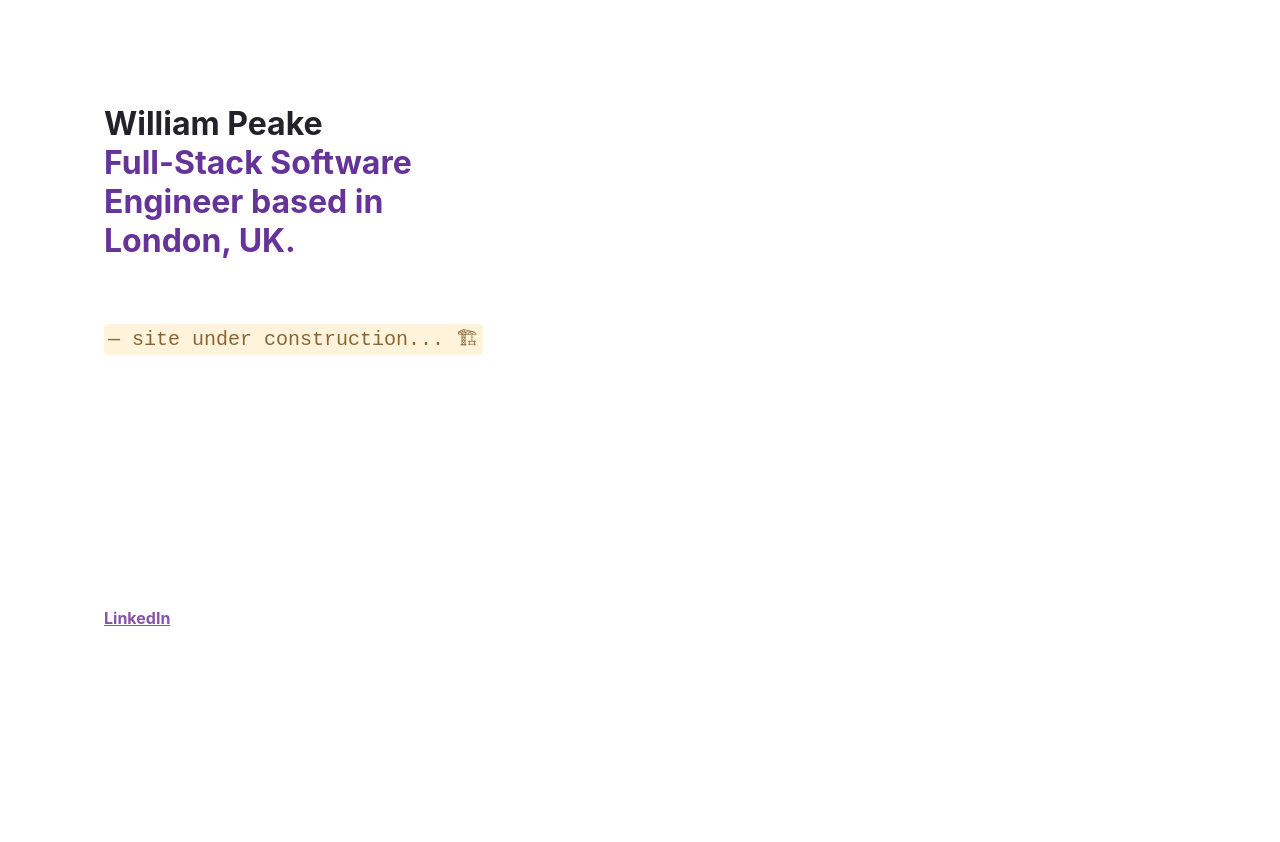
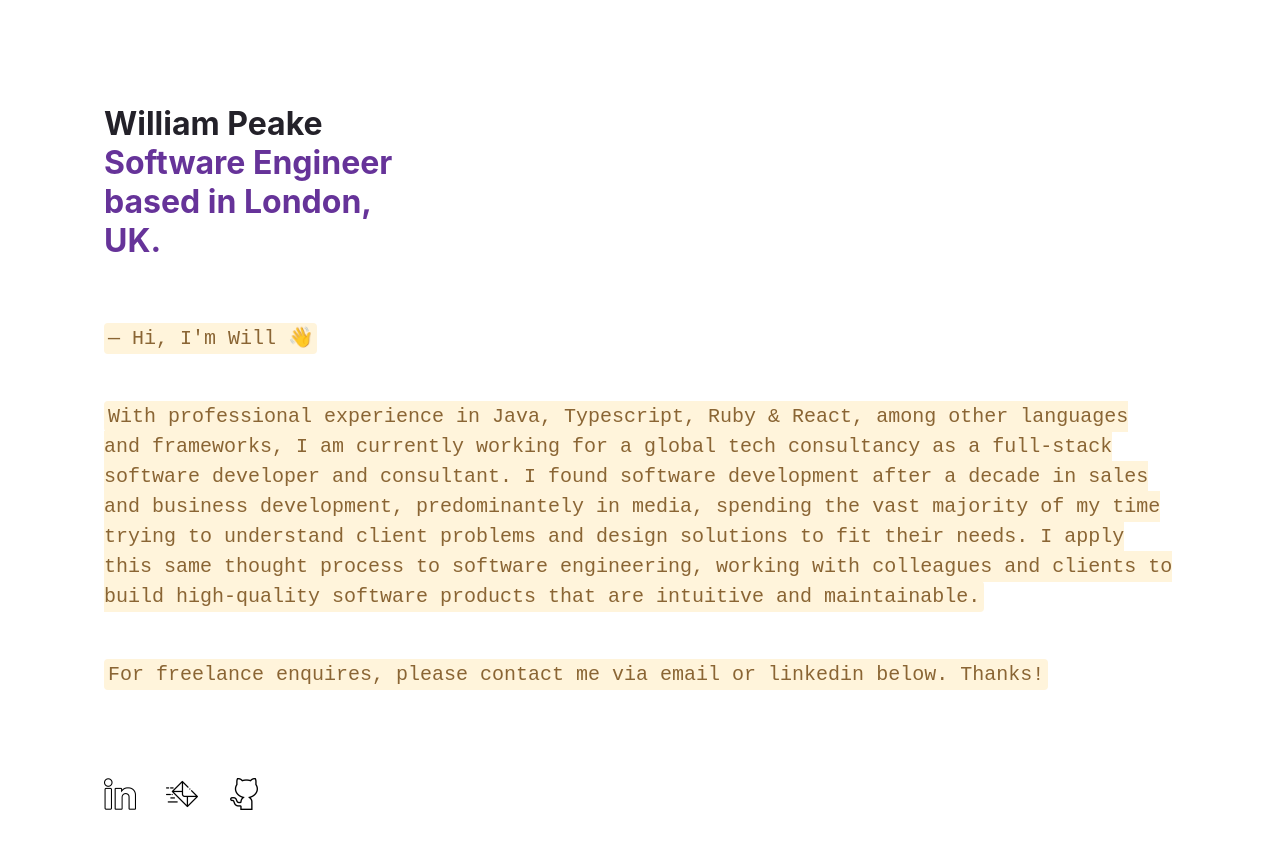
Before and after one commit to wrlpeake/w-peake-dot-com, a Gatsby site: page / in a window 1280 px wide. Before the commit the page ends 800 px from the top, so only its background shows below. Built offline with nearby package versions, Linux system fonts and the light colour scheme; Gatsby itself is replaced by a stand-in of ours.

Commit message:
Adds bio text and links to socials

```diff
--- /dev/null
+++ b/src/Globals.d.ts
@@ -0,0 +1,6 @@
+declare module "*.png" {
+    const value: any;
+    export = value;
+ }
+
+ declare module "*.module.css";
--- a/src/pages/index.tsx
+++ b/src/pages/index.tsx
@@ -1,6 +1,18 @@
-import * as React from "react"
-import type { HeadFC, PageProps } from "gatsby"
-import { pageStyles, headingStyles, headingAccentStyles, paragraphStyles, codeStyles, linkStyle, footerStyles } from "../styles/pageStyles"
+import * as React from "react";
+import type { HeadFC, PageProps } from "gatsby";
+import {
+  pageStyles,
+  headingStyles,
+  headingAccentStyles,
+  paragraphStyles,
+  codeStyles,
+  footerStyles,
+  imageLinkStyle,
+} from "../styles/styles";
+import linkedin from "../images/linkedin.png";
+import mail from "../images/mail.png";
+import github from "../images/github.png";
+import "../styles/animation.css";
 
 const IndexPage: React.FC<PageProps> = () => {
   return (
@@ -8,18 +20,51 @@ const IndexPage: React.FC<PageProps> = () => {
       <h1 style={headingStyles}>
         William Peake
         <br />
-        <span style={headingAccentStyles}>Full-Stack Software Engineer based in London, UK.</span>
+        <span style={headingAccentStyles}>
+          Software Engineer based in London, UK.
+        </span>
       </h1>
       <p style={paragraphStyles}>
-          <code style={codeStyles}>— site under construction... 🏗</code>
+        <code style={codeStyles}>
+          — Hi, I'm Will <span className="waving-hand-emoji">👋</span>
+        </code>
+      </p>
+      <p style={paragraphStyles}>
+        <code style={codeStyles}>
+          With professional experience in Java, Typescript, Ruby & React, among
+          other languages and frameworks, I am currently working for a global
+          tech consultancy as a full-stack software developer and consultant. I
+          found software development after a decade in sales and business
+          development, predominantely in media, spending the vast majority of my
+          time trying to understand client problems and design solutions to fit
+          their needs. I apply this same thought process to software
+          engineering, working with colleagues and clients to build high-quality
+          software products that are intuitive and maintainable.
+        </code>
+      </p>
+      <p style={paragraphStyles}>
+        <code style={codeStyles}>
+          For freelance enquires, please contact me via email or linkedin below.
+          Thanks!
+        </code>
       </p>
       <footer style={footerStyles}>
-        <a style={linkStyle} href="https://www.linkedin.com/in/william-peake-270189141">LinkedIn</a>
+        <a href="https://www.linkedin.com/in/william-peake-270189141">
+          <img src={linkedin} style={imageLinkStyle} alt="LinkedIn icon" />
+        </a>
+        <a href="mailto:william@wpeake.com">
+          <img src={mail} style={imageLinkStyle} alt="Email icon" />
+        </a>
+        <a href="https://github.com/wrlpeake">
+          <img src={github} style={imageLinkStyle} alt="GitHub icon" />
+        </a>
       </footer>
     </main>
-  )
-}
+  );
+};
 
-export default IndexPage
+export default IndexPage;
 
-export const Head: HeadFC = () => <title>William Peake | Full-Stack Software Engineer</title>
+export const Head: HeadFC = () => (
+  <title>William Peake | Full-Stack Software Engineer</title>
+);
--- /dev/null
+++ b/src/styles/animation.css
@@ -0,0 +1,34 @@
+.waving-hand-emoji {
+    animation-name: wave-animation;
+    animation-duration: 2.5s;
+    animation-iteration-count: infinite;
+    transform-origin: 70% 70%;
+    display: inline-block;
+}
+
+@keyframes wave-animation {
+    0% {
+        transform: rotate(0deg);
+    }
+    15% {
+        transform: rotate(14deg);
+    }
+    30% {
+        transform: rotate(-8deg);
+    }
+    40% {
+        transform: rotate(14deg);
+    }
+    50% {
+        transform: rotate(-4deg);
+    }
+    60% {
+        transform: rotate(10deg);
+    }
+    70% {
+        transform: rotate(0deg);
+    }
+    100% {
+        transform: rotate(0deg);
+    }
+}
--- a/src/styles/pageStyles.tsx
+++ b/src/styles/styles.tsx
@@ -1,10 +1,9 @@
-import { fixedImageSizes } from "gatsby-plugin-image/dist/src/image-utils";
-
-export const pageStyles = {
+export const pageStyles: React.CSSProperties = {
   color: "#232129",
   padding: 96,
   fontFamily: "-apple-system, Roboto, sans-serif, serif",
-  height: 100-30,
+  minHeight: "50vh",
+  position: "relative",
 };
 export const headingStyles = {
   marginTop: 0,
@@ -16,6 +15,7 @@ export const headingAccentStyles = {
 };
 export const paragraphStyles = {
   marginBottom: 48,
+  lineHeight: 1.5,
 };
 export const codeStyles = {
   color: "#8A6534",
@@ -43,6 +43,11 @@ export const linkStyle = {
   fontSize: 16,
   verticalAlign: "5%",
 };
+export const imageLinkStyle = {
+  width: "2rem",
+  height: "2rem",
+  paddingRight: 30,
+};
 export const docLinkStyle = {
   ...linkStyle,
   listStyleType: "none",
@@ -57,6 +62,7 @@ export const descriptionStyle = {
   marginBottom: 0,
   lineHeight: 1.25,
 };
-export const footerStyles = {
-  marginTop: 250,
+export const footerStyles: React.CSSProperties = {
+  position: "absolute",
+  bottom: 20,
 };
--- a/tsconfig.json
+++ b/tsconfig.json
@@ -14,6 +14,7 @@
     "target": "esnext",                                  /* Set the JavaScript language version for emitted JavaScript and include compatible library declarations. */
     "lib": ["dom", "esnext"],                                        /* Specify a set of bundled library declaration files that describe the target runtime environment. */
     "jsx": "react",                                /* Specify what JSX code is generated. */
+    "plugins": [{"name": "typescript-plugin-css-modules"}],
     // "experimentalDecorators": true,                   /* Enable experimental support for TC39 stage 2 draft decorators. */
     // "emitDecoratorMetadata": true,                    /* Emit design-type metadata for decorated declarations in source files. */
     // "jsxFactory": "",                                 /* Specify the JSX factory function used when targeting React JSX emit, e.g. 'React.createElement' or 'h' */
```
Also changed, not shown: src/images/github.png (added), src/images/linkedin.png (added), src/images/mail.png (added), 2 other files.
